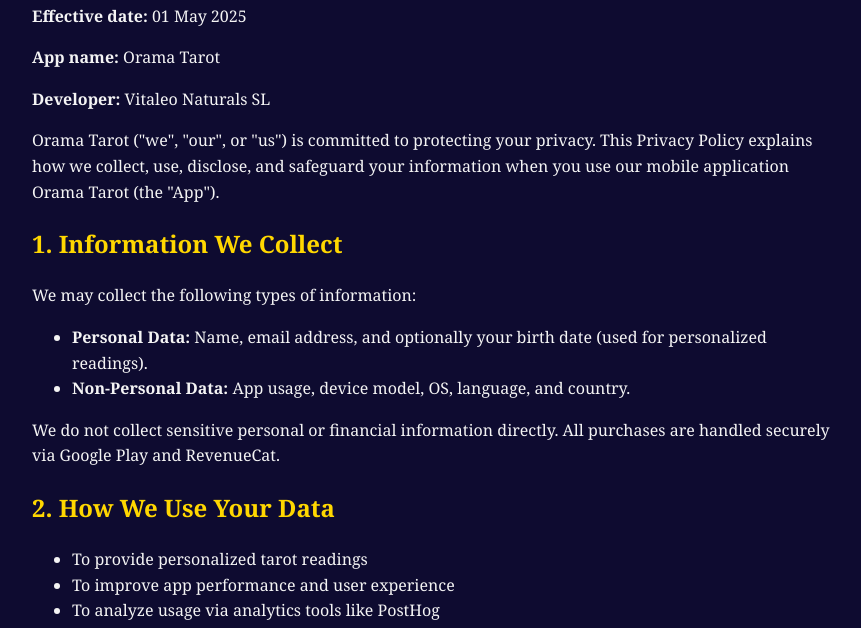
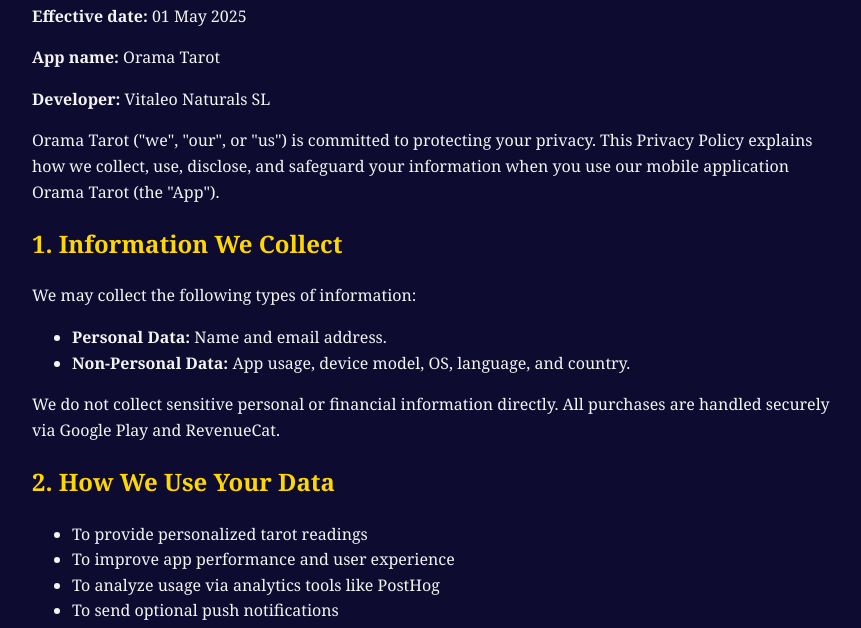
Before and after one commit to mdrakvn/privacy-orama-tarot, a plain HTML site: page index.html in a window 1280 px wide. Shown: the part 109-737 px from the top of the page, without its empty margins (208-1069 px from the left). Drawn offline with Linux system fonts and the light colour scheme.

Commit message:
Update index.html

```diff
--- a/index.html
+++ b/index.html
@@ -33,7 +33,7 @@
   <h2>1. Information We Collect</h2>
   <p>We may collect the following types of information:</p>
   <ul>
-    <li><strong>Personal Data:</strong> Name, email address, and optionally your birth date (used for personalized readings).</li>
+    <li><strong>Personal Data:</strong> Name and email address.</li>
     <li><strong>Non-Personal Data:</strong> App usage, device model, OS, language, and country.</li>
   </ul>
   <p>We do not collect sensitive personal or financial information directly. All purchases are handled securely via Google Play and RevenueCat.</p>
```
